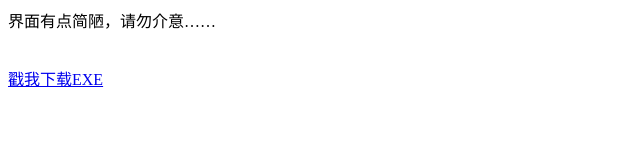
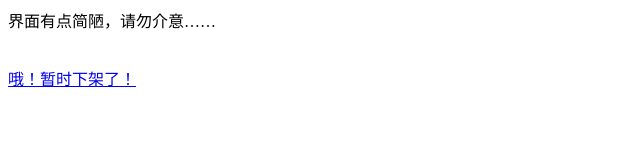
Before and after one commit to AmazingCodeHome/AmazingCodeHome.github.io, a plain HTML site: page sucaiget/index.html in a window 1280 px wide. Shown: the full height of the page, 0-640 px from the left. Drawn offline with Linux system fonts and the light colour scheme.

Commit message:
Update index.html

```diff
--- a/sucaiget/index.html
+++ b/sucaiget/index.html
@@ -5,6 +5,6 @@
 </head>
 <body>
 <p>界面有点简陋，请勿介意……</p><br>
-<a download href='https://www.amazingcode.top/sucaiget/A.C.Studio素材获取器.exe'>戳我下载EXE</a>
+<a download href='https://www.amazingcode.top/sucaiget/A.C.Studio素材获取器.ex'>哦！暂时下架了！</a>
 </body>
 </html>
```
